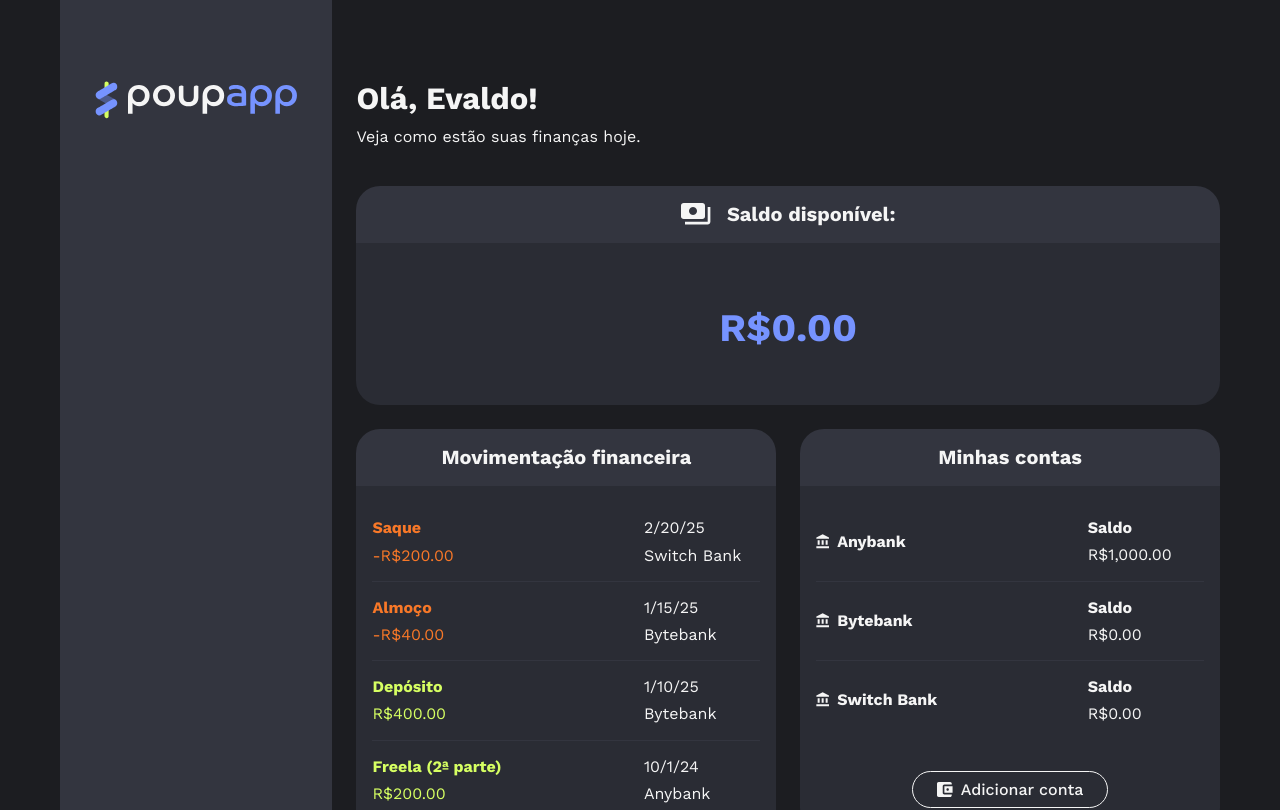
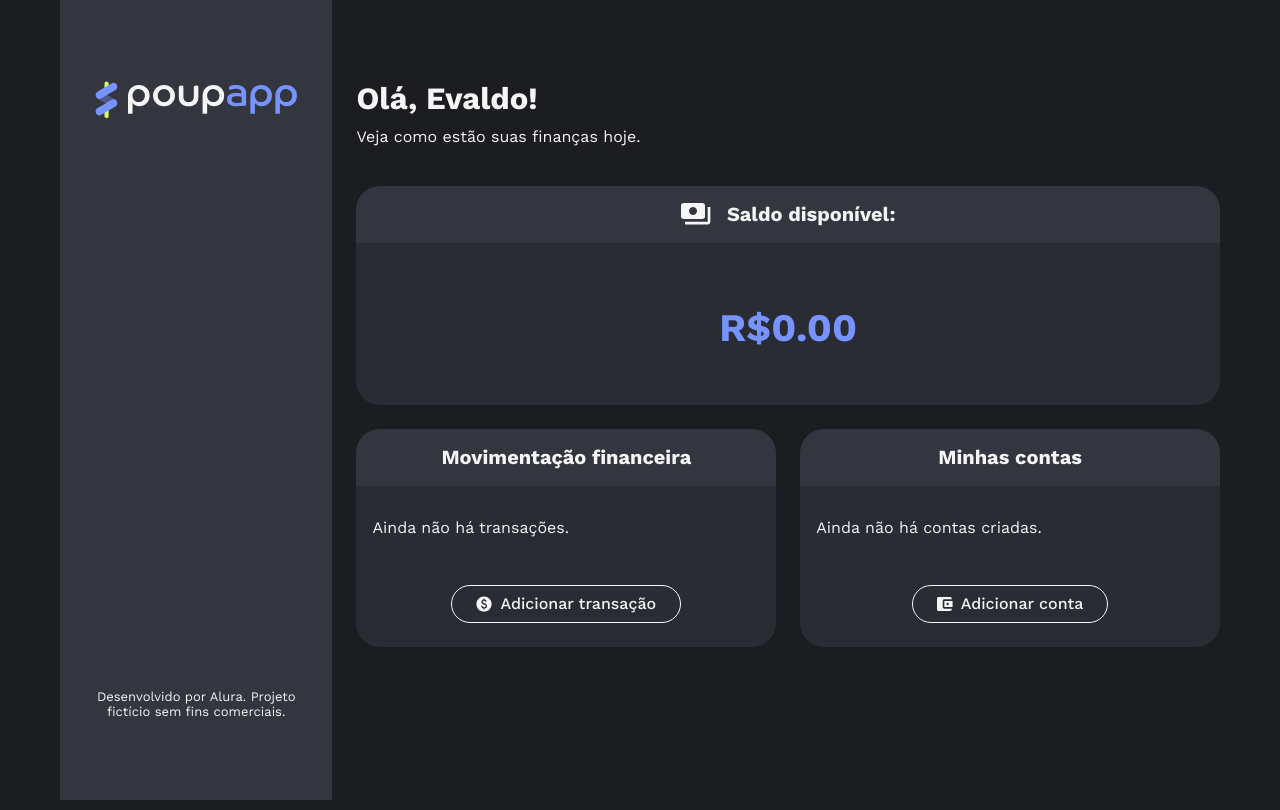
Before and after one commit to Luis-Parente/PoupApp, an Angular app: page / in a window 1280 px wide. Shown: the top 810 px of the page. Built offline with nearby package versions, Linux system fonts and the light colour scheme.

Commit message:
transações atualizam o saldo da conta

```diff
--- a/src/app/area-financeira/area-financeira.component.ts
+++ b/src/app/area-financeira/area-financeira.component.ts
@@ -1,4 +1,4 @@
-import {Component, signal} from '@angular/core';
+import {Component, computed, signal} from '@angular/core';
 import {SaldoComponent} from "./saldo/saldo.component";
 import {TransacoesComponent} from "./transacoes/transacoes.component";
 import {ContasComponent} from "./contas/contas.component";
@@ -14,69 +14,44 @@
 export class AreaFinanceiraComponent {
   saldo = 0;
 
-  transacoes = signal<Transacao[]>([
-    {
-      id: '5',
-      nome: '',
-      tipo: TipoTransacao.SAQUE,
-      valor: 200,
-      data: new Date('2025-02-20T00:00'),
-      conta: 'Switch Bank'
-    },
-    {
-      id: '4',
-      nome: 'Almoço',
-      tipo: TipoTransacao.SAQUE,
-      valor: 40,
-      data: new Date('2025-01-15T00:00'),
-      conta: 'Bytebank'
-    },
-    {
-      id: '3',
-      nome: '',
-      tipo: TipoTransacao.DEPOSITO,
-      valor: 400,
-      data: new Date('2025-01-10T00:00'),
-      conta: 'Bytebank'
-    },
-    {
-      id: '2',
-      nome: 'Freela (2ª parte)',
-      tipo: TipoTransacao.DEPOSITO,
-      valor: 200,
-      data: new Date('2024-10-01T00:00'),
-      conta: 'Anybank'
-    },
-    {
-      id: '1',
-      nome: 'Freela (1ª parte)',
-      tipo: TipoTransacao.DEPOSITO,
-      valor: 100,
-      data: new Date('2024-10-01T00:00'),
-      conta: 'Anybank'
-    },
-  ])
+  transacoes = signal<Transacao[]>([])
 
-  contas = signal<Conta[]>([
-    {
-      nome: 'Anybank',
-      saldo: 1000,
-    },
-    {
-      nome: 'Bytebank',
-      saldo: 0,
-    },
-    {
-      nome: 'Switch Bank',
-      saldo: 0,
-    },
-  ]);
+  contasComSaldoInicial = signal<Conta[]>([]);
+
+  contas = computed(() => {
+    return this.contasComSaldoInicial().map(conta => {
+      const saldoAtualizado = this.calculaSaldoAtualizado(conta);
+      return {
+        ...conta,
+        saldo: saldoAtualizado
+      }
+    });
+  });
+
+  calculaSaldoAtualizado(contaInicial: Conta) {
+    const transacoesDaConta = this.transacoes().filter((transacao) => {
+      return transacao.conta === contaInicial.nome;
+    });
+
+    const novoSaldo = transacoesDaConta.reduce((acc, transacao) => {
+      switch (transacao.tipo) {
+        case TipoTransacao.SAQUE:
+          return acc - transacao.valor;
+        case TipoTransacao.DEPOSITO:
+          return acc + transacao.valor;
+        default:
+          throw new Error("Tipo de transação não identificado!")
+      }
+    }, contaInicial.saldo)
+
+    return novoSaldo;
+  }
 
   processarTransacao(transacao: Transacao) {
     this.transacoes.update((transacoes) => [transacao, ...transacoes]);
   }
 
   processarConta(conta: Conta) {
-    this.contas.update((contas) => [ ...contas, conta]);
+    this.contasComSaldoInicial.update((contas) => [...contas, conta]);
   }
 }
--- a/src/app/area-financeira/contas/botao-adicionar-conta/botao-adicionar-conta.component.ts
+++ b/src/app/area-financeira/contas/botao-adicionar-conta/botao-adicionar-conta.component.ts
@@ -38,5 +38,10 @@
 
     this.contaCriada.emit(novaConta);
     this.modalAberto.set(false);
+
+    this.novaContaForm = {
+      nome: '',
+      saldoInicial: ''
+    }
   }
 }
--- a/src/app/area-financeira/transacoes/botao-adicionar-transacao/botao-adicionar-transacao.component.ts
+++ b/src/app/area-financeira/transacoes/botao-adicionar-transacao/botao-adicionar-transacao.component.ts
@@ -50,5 +50,13 @@
 
     this.transacaoCriada.emit(novaTransacao);
     this.modalAberto.set(false);
+
+    this.novaTransacaoForm = {
+      nome: '',
+      tipo: '',
+      valor: '',
+      data: '',
+      conta: ''
+    }
   }
 }
```
